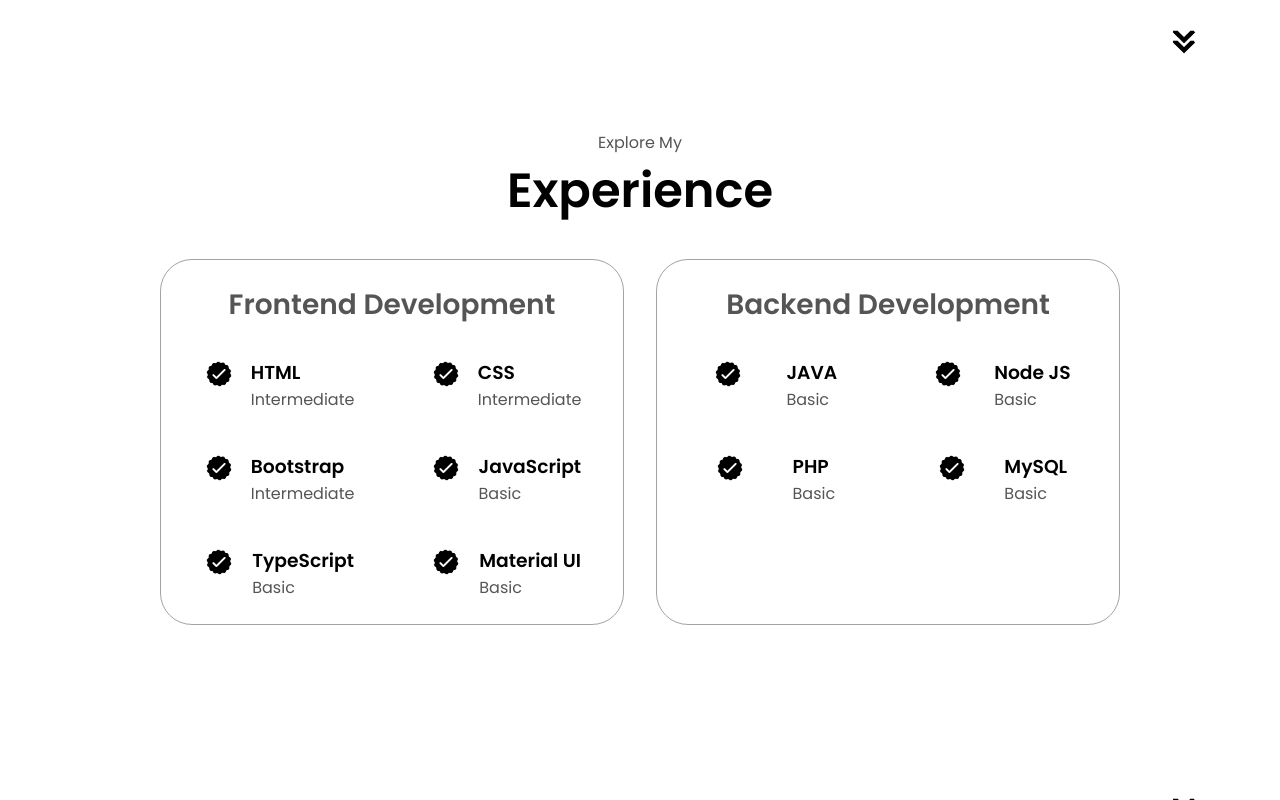
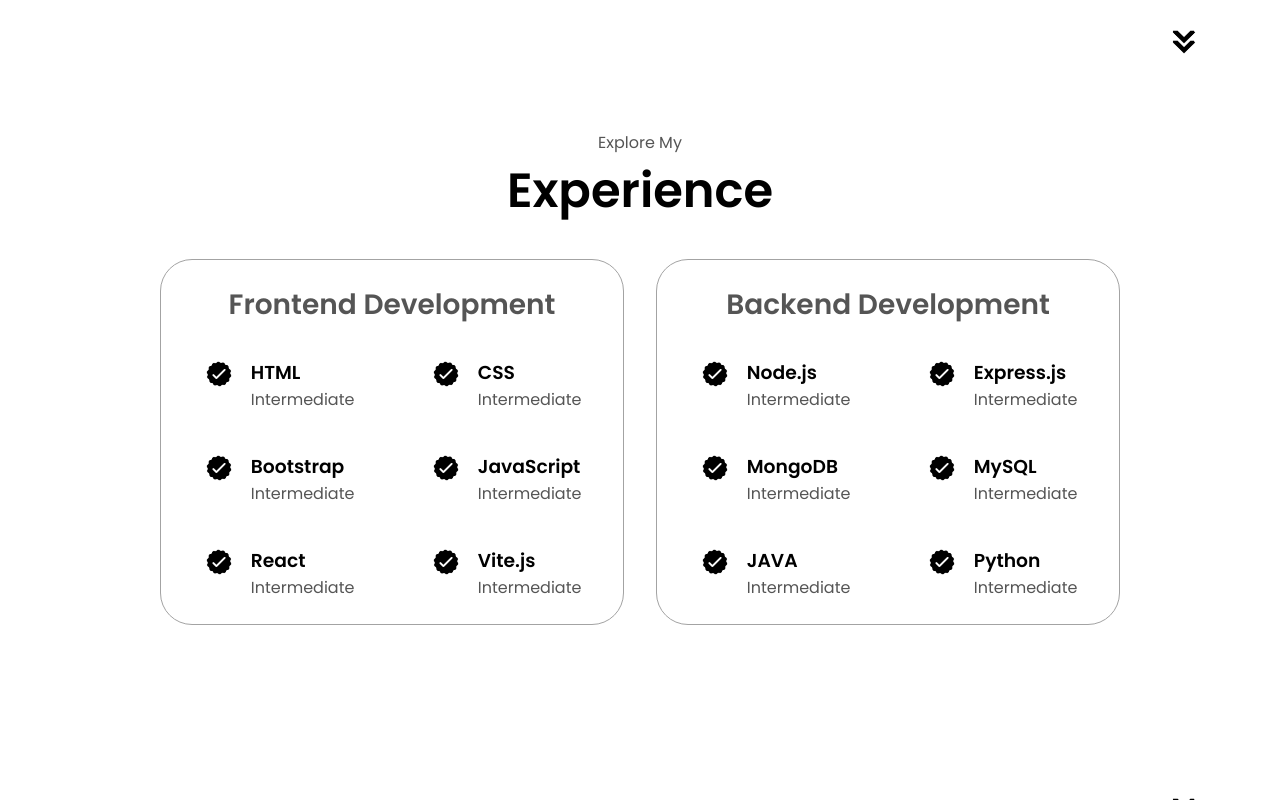
Before and after one commit to aryanpgdca/info, a plain HTML site: page index.html in a window 1280 px wide. Shown: the part 1566-2366 px from the top of the page. Drawn offline with Linux system fonts and the light colour scheme.

Commit message:
Update index.html

```diff
--- a/index.html
+++ b/index.html
@@ -43,7 +43,7 @@
       <div class="section__text">
         <p class="section__text__p1">Hello, I'm</p>
         <h1 class="title">Aryan Porwal</h1>
-        <p class="section__text__p2">Frontend Developer</p>
+        <p class="section__text__p2">Full Stack Developer</p>
         <div class="btn-container">
           <button
             class="btn btn-color-2"
@@ -60,7 +60,7 @@
             src="./assets/linkedin.png"
             alt="My LinkedIn profile"
             class="icon"
-            onclick="location.href='https://www.linkedin.com/in/aryanporwals'"
+            onclick="location.href='https://www.linkedin.com/in/aryanporwaal'"
           />
           <img
             src="./assets/github.png"
@@ -91,7 +91,7 @@
                 class="icon"
               />
               <h3>Experience</h3>
-              <p>1+ year <br />Frontend Development</p>
+              <p>1+ year <br />Full Stack Development</p>
             </div>
             <div class="details-container">
               <img
@@ -166,7 +166,7 @@
                 />
                 <div>
                   <h3>JavaScript</h3>
-                  <p>Basic</p>
+                  <p>Intermediate</p>
                 </div>
               </article>
               <article>
@@ -176,8 +176,8 @@
                   class="icon"
                 />
                 <div>
-                  <h3>TypeScript</h3>
-                  <p>Basic</p>
+                  <h3>React</h3>
+                  <p>Intermediate</p>
                 </div>
               </article>
               <article>
@@ -187,8 +187,8 @@
                   class="icon"
                 />
                 <div>
-                  <h3>Material UI</h3>
-                  <p>Basic</p>
+                  <h3>Vite.js</h3>
+                  <p>Intermediate</p>
                 </div>
               </article>
             </div>
@@ -196,6 +196,7 @@
           <div class="details-container">
             <h2 class="experience-sub-title">Backend Development</h2>
             <div class="article-container">
+
               <article>
                 <img
                   src="./assets/checkmark.png"
@@ -203,8 +204,8 @@
                   class="icon"
                 />
                 <div>
-                  <h3>JAVA</h3>
-                  <p>Basic</p>
+                  <h3>Node.js</h3>
+                  <p>Intermediate</p>
                 </div>
               </article>
               <article>
@@ -214,8 +215,8 @@
                   class="icon"
                 />
                 <div>
-                  <h3>Node JS</h3>
-                  <p>Basic</p>
+                  <h3>Express.js</h3>
+                  <p>Intermediate</p>
                 </div>
               </article>
               <article>
@@ -225,8 +226,20 @@
                   class="icon"
                 />
                 <div>
-                  <h3>PHP</h3>
-                  <p>Basic</p>
+                  <h3>MongoDB</h3>
+                  <p>Intermediate</p>
+                </div>
+              </article>
+
+              <article>
+                <img
+                  src="./assets/checkmark.png"
+                  alt="Experience icon"
+                  class="icon"
+                />
+                <div>
+                  <h3>MySQL</h3>
+                  <p>Intermediate</p>
                 </div>
               </article>
               <article>
@@ -236,8 +249,19 @@
                   class="icon"
                 />
                 <div>
-                  <h3>MySQL</h3>
-                  <p>Basic</p>
+                  <h3>JAVA</h3>
+                  <p>Intermediate</p>
+                </div>
+              </article>
+              <article>
+                <img
+                  src="./assets/checkmark.png"
+                  alt="Experience icon"
+                  class="icon"
+                />
+                <div>
+                  <h3>Python</h3>
+                  <p>Intermediate</p>
                 </div>
               </article>
             </div>
@@ -355,7 +379,7 @@
             alt="LinkedIn icon"
             class="icon contact-icon"
           />
-          <p><a href="https://www.linkedin.com/in/aryanporwals">LinkedIn</a></p>
+          <p><a href="https://www.linkedin.com/in/aryanporwaal">LinkedIn</a></p>
         </div>
       </div>
     </section>
```
